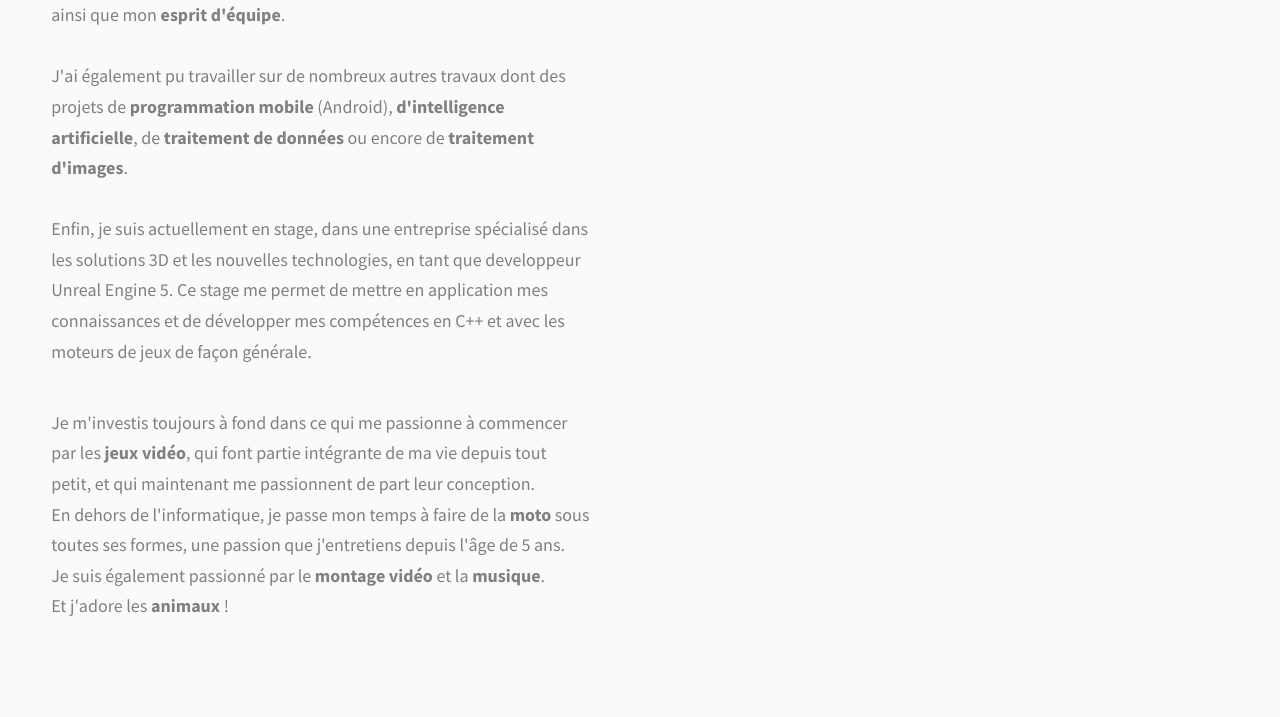
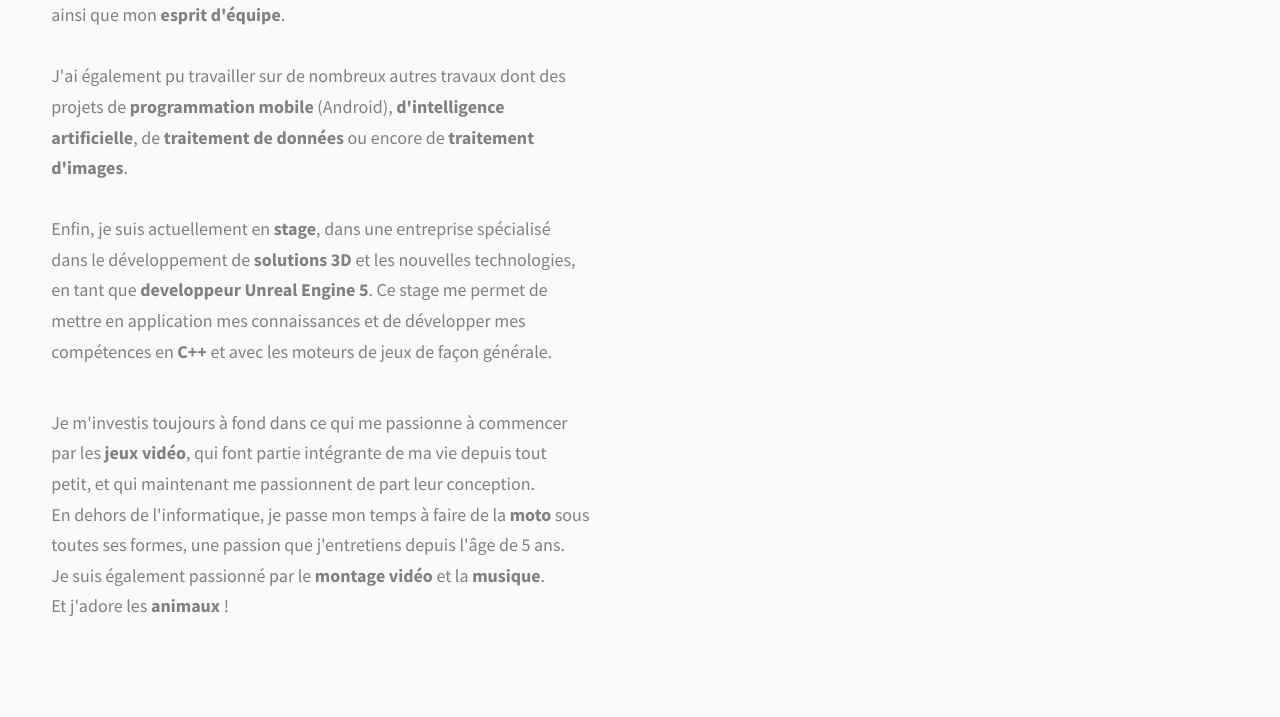
Before and after one commit to SyneticHollow/SyneticHollow.github.io, a website: page index.html in a window 1280 px wide. Shown: the part 1608-2325 px from the top of the page. Drawn offline with nearby package versions, Linux system fonts and the light colour scheme.

Commit message:
strong text

```diff
--- a/index.html
+++ b/index.html
@@ -165,7 +165,7 @@
                 <br><br>
                 J'ai également pu travailler sur de nombreux autres travaux dont des projets de <strong>programmation mobile</strong> (Android), <strong>d'intelligence artificielle</strong>, de <strong>traitement de données</strong> ou encore de <strong>traitement d'images</strong>.
                 <br><br>
-                Enfin, je suis actuellement en stage, dans une entreprise spécialisé dans les solutions 3D et les nouvelles technologies, en tant que developpeur Unreal Engine 5. Ce stage me permet de mettre en application mes connaissances et de développer mes compétences en C++ et avec les moteurs de jeux de façon générale.
+                Enfin, je suis actuellement en <strong>stage</strong>, dans une entreprise spécialisé dans le développement de <strong>solutions 3D</strong> et les nouvelles technologies, en tant que <strong>developpeur Unreal Engine 5</strong>. Ce stage me permet de mettre en application mes connaissances et de développer mes compétences en <strong>C++</strong> et avec les moteurs de jeux de façon générale.
               </p>
               <p class="about__content-details-para">
                 <br>
```
